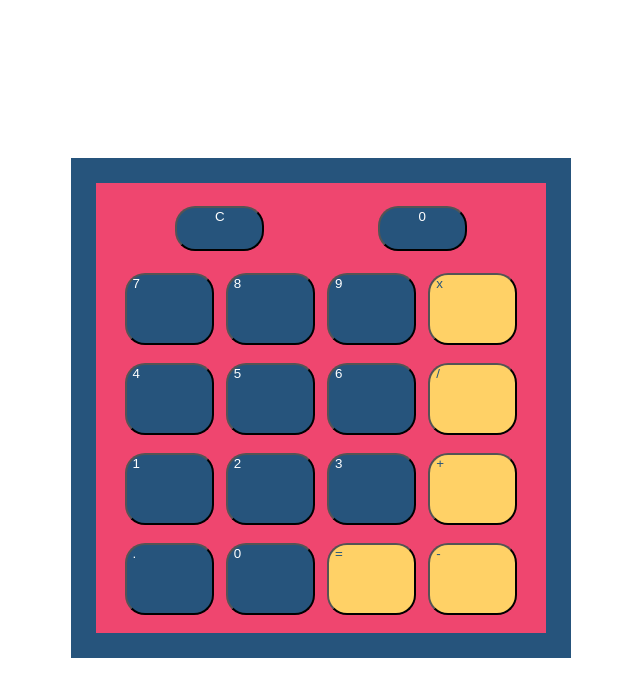
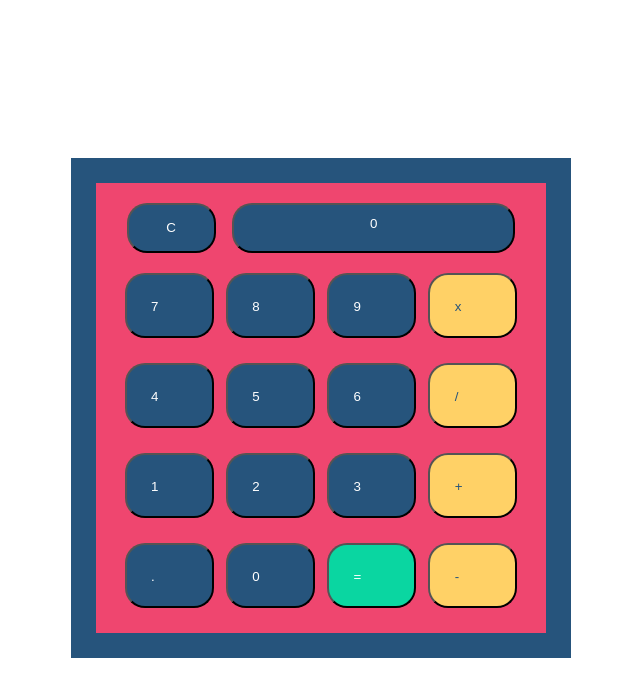
Before and after one commit to Maruxi01/Calculadora, a plain HTML site: page index.html in a window 1280 px wide. Shown: the whole page, without its empty margins (327-967 px from the left). Drawn offline with Linux system fonts and the light colour scheme.

Commit message:
btn = v1

```diff
--- a/style.css
+++ b/style.css
@@ -39,6 +39,7 @@ height:20%;
 width: 90%;
 justify-content: space-between;
 align-items: center;
+
 }
 
 
@@ -52,22 +53,24 @@ align-items: center;
 #btSup{
 background-color: #26547c;
 color:white;
-height: 50%;
+height: 55%;
 width: 22%;
-padding: auto;
+padding: 15px;
 display: flex;
 margin: 0 auto;
 text-align: center;
 border-radius: 20px;
 justify-content: center;
 
+
 }
 #btSup2{
     background-color: #26547c;
     color:white;
-    height: 50%;
-    width: 22%;
-    padding: auto;
+    line-height: 55%;
+    height: 55%;
+    width: 70%;
+    padding: 15px;
     display: flex;
     margin: 0 auto;
     text-align: center;
@@ -78,12 +81,12 @@ justify-content: center;
 button{
 background-color: #26547c;
 color:white;
-height: 20%;
+height: 18%;
 width: 22%;
 display: flex;
 margin: 0 auto;
-text-align: center;
-
+text-align: left;
+padding: 6%;
 border-radius: 20px;
 
 }
@@ -92,3 +95,15 @@ border-radius: 20px;
     background-color: #ffd166;
     color: #26547c;
 }
+#igual{
+    background-color:#0ad6a1;
+    color:white;
+height: 18%;
+width: 22%;
+display: flex;
+margin: 0 auto;
+text-align: left;
+padding: 6%;
+border-radius: 20px;
+
+}
```
